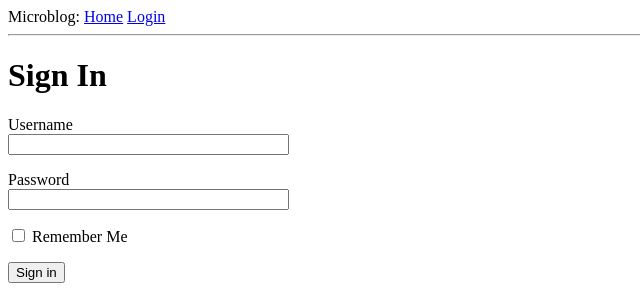
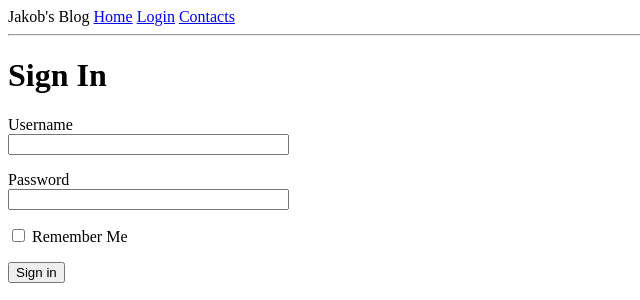
Before and after one commit to Jsinclairisto/flask-blog, a Flask app: page /login in a window 1280 px wide. Shown: the top 300 px of the page, without its empty margins (0-640 px from the left). Run offline with Flask 2, Linux system fonts and the light colour scheme.

Commit message:
9th commit of Flask Blog. Added a contacts page.

```diff
--- a/app/templates/base.html
+++ b/app/templates/base.html
@@ -1,16 +1,17 @@
 <html>
     <head>
         {% if title %}
-        <title>{{ title }} - microblog</title>
+        <title>{{ title }} - Dog With a Blog</title>
         {% else %}
-        <title>Jakob blogSSSSSSS</title>
+        <title>Jakob blog</title>
         {% endif %}
     </head>
     <body>
         <div>
-            Microblog:
+            Jakob's Blog
             <a href="/index">Home</a>
             <a href="/login">Login</a>
+            <a href="/contacts">Contacts</a>
         </div>
         <hr>
         {% with messages = get_flashed_messages() %}
--- /dev/null
+++ b/app/templates/contacts.html
@@ -0,0 +1,2 @@
+
+<h1>HELLO I AM THE CONTACTS PAGE WOOOOOHOOOOOO!</h1>
--- a/app/templates/index.html
+++ b/app/templates/index.html
@@ -1,3 +1,4 @@
+{% extends "base.html" %}
 <!DOCTYPE html>
 <html lang="en">
 
@@ -8,6 +9,9 @@
   <title>Index</title>
 </head>
 
+
+
+
 <body>
   <h1 style="color: blue">Index</h1>
   <p>This is an HTML file served up by Flask</p>
```
